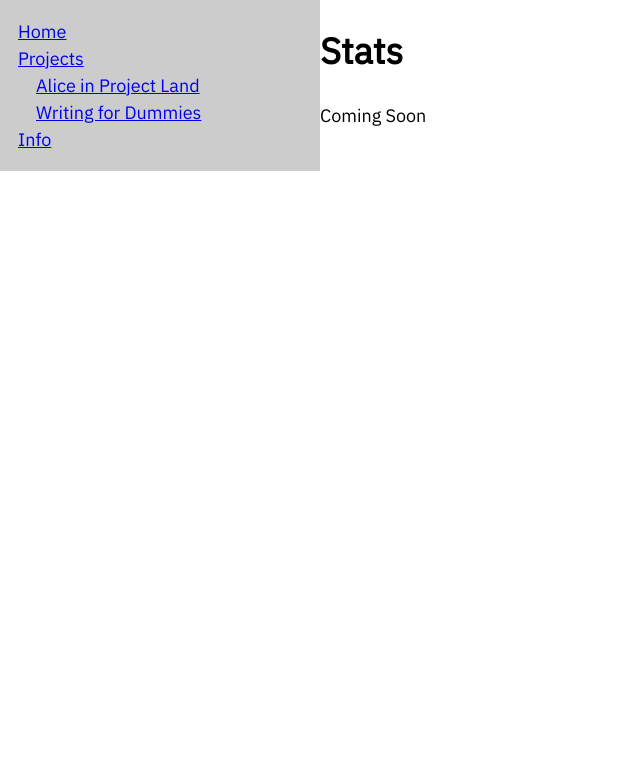
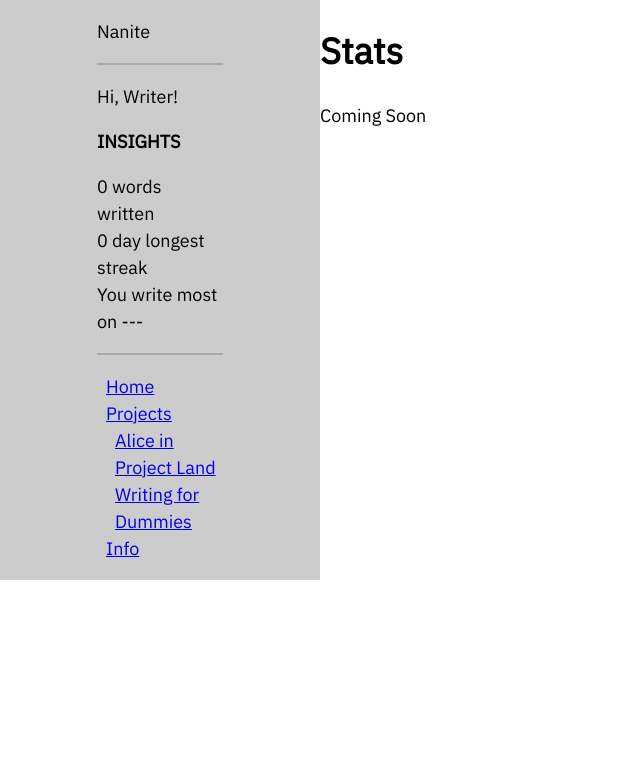
Before and after one commit to ericoulster/Project-Nanite, a Flask app: page /stats in a window 1280 px wide. Shown: the top 779 px of the page, without its empty margins (0-640 px from the left). Before the commit the page ends 171 px from the top, so only its background shows below. Run offline with Flask 2, Linux system fonts and the light colour scheme.

Commit message:
Added sidebar content and username cookie

```diff
--- a/front_end/static/css/style.css
+++ b/front_end/static/css/style.css
@@ -7,11 +7,11 @@
     grid-template-rows: 1fr 1fr 1fr;
     gap: 0px 0px;
     grid-template-areas:
-      "side main main main"
+      "leftside main main main"
       ". . . ."
       ". . . .";
   }
-  .side { grid-area: side; background-color: #cccccc; }
+  .leftside { grid-area: leftside; background-color: #cccccc; }
   .main { grid-area: main; }
 
   @media all and (-ms-high-contrast:none) {
@@ -23,7 +23,7 @@
     gap: 0px 0px;
   }
 
-  .side {
+  .leftside {
     -ms-grid-row: 1;
     -ms-grid-row-span: 1;
     -ms-grid-column: 1;
@@ -38,6 +38,39 @@
   }
 
   }
+
+/* Sidebar */
+
+.sidebar .content {
+    width: 7rem;
+    margin: auto;
+}
+
+.sidebar .content > * + * {
+    border-top: 2px solid #aaaaaa;
+}
+
+.sidebar .insights h2 {
+    text-transform: uppercase;
+    font-size: 1rem;
+}
+
+.sidebar .logo {
+    padding: 1em 0px;
+}
+
+.sidebar .navbar li.nav-item {
+    padding-inline-start: 0.5rem;
+}
+
+.sidebar ol, .sidebar ul {
+    list-style: none;
+    padding: 0;
+}
+
+.sidebar ul .insights-item {
+    padding-inline-start: 0rem;
+}
 
 /* Font */
 * {
--- a/front_end/templates/base-app.html
+++ b/front_end/templates/base-app.html
@@ -2,7 +2,18 @@
 
 {% block body_open_sidebar %}
 <body class="{{pagetitle.lower().replace(' ', '-')}} grid-container"></body>
-  <div id="nav" class="side">
+  <div id="left-sidebar" class="leftside sidebar">
+    <div id="left-sidebar-content" class="content">
+      <div class="logo">Nanite</div>
+      <div id="sidebar-insights" class="insights">
+        <p>Hi, {{username}}!</p>
+        <h2>Insights</h2>
+        <ul id="insights-list" class="insights-list">
+          <li class="insights-item"><span class="metric">{{overall_total_words_written}}</span> words written</li>
+          <li class="insights-item"><span class="metric">{{streak_length}}</span> day longest streak</li>
+          <li class="insights-item">You write most on <span class="metric">{{weekday_most_writing}}</span></li>
+        </ul>
+      </div>
       <nav>
         <ul class="navbar">
           <li class="nav-item">
@@ -22,4 +33,5 @@
         </ul>
       </nav>
     </div>
+  </div>
 {% endblock %}
--- a/front_end/templates/welcome.html
+++ b/front_end/templates/welcome.html
@@ -4,7 +4,7 @@
 <h1>{{pagetitle}}</h1>
 <div id="main-content" class="container">
     <div>
-      <form action="/welcome" method="POST">
+      <form action="/current-user" method="POST">
         <legend>First, tell us a bit about yourself</legend>
       <fieldset>
         <label>What is your first name?</label><br/><input type="text" name="username"><br/>
--- a/front_end/urls.py
+++ b/front_end/urls.py
@@ -13,8 +13,15 @@ from front_end         import app
 
 #### CONTEXT PROCESSORS ####
 @app.context_processor
-def inject_projects():
-    return dict(menuprojects=enumerate(get_projects_list())) # list of projects for the menu
+def inject_menu_info():
+    username = request.cookies.get('currentuser')
+    if username is None:
+        username = 'Writer'
+    return dict(menuprojects=enumerate(get_projects_list()) \
+        , username = username \
+            , overall_total_words_written = 0 \
+                , streak_length = 0 \
+                    , weekday_most_writing = "---") #TODO get this information for the menu
 
 #### ROUTES ####
 @app.route('/')
@@ -160,3 +167,13 @@ def current_project_cookie():
     resp.set_cookie('currentproject', current_project_id)
 
     return resp
+
+@app.route('/current-user', methods = ['POST'])
+def current_user_cookie():
+    current_username = request.form['username']
+
+    # resp = make_response(render_template('home.html'))
+    resp = make_response(redirect(request.referrer))
+    resp.set_cookie('currentuser', current_username)
+
+    return resp
```
Lines whose indentation alone changed are shown as unchanged.
